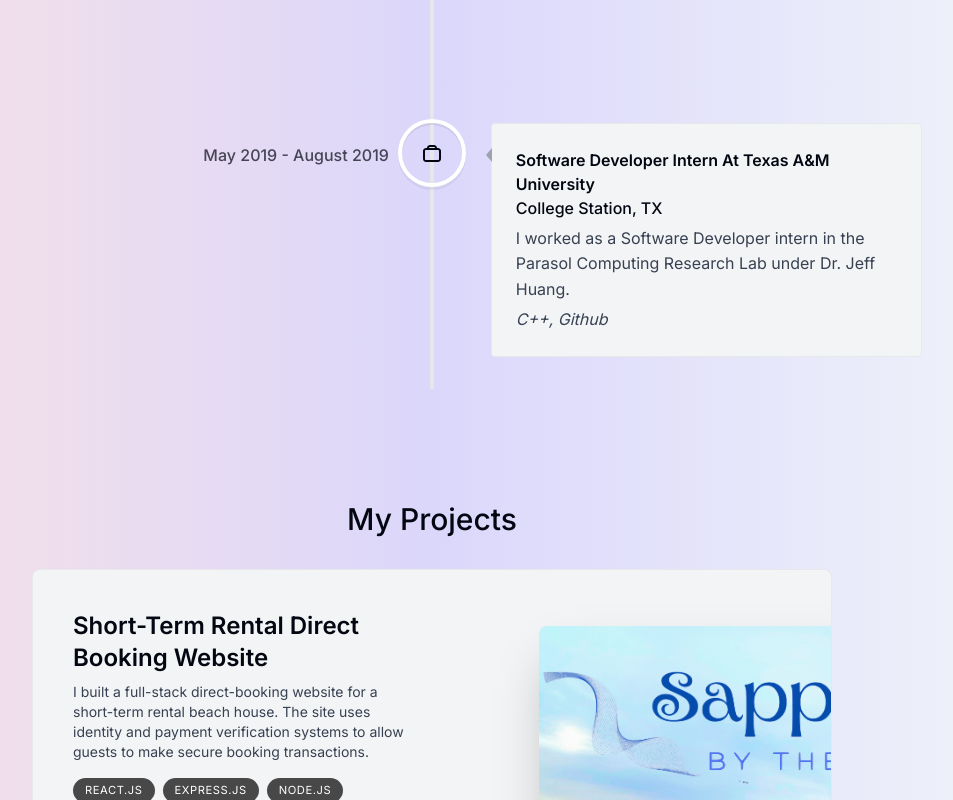
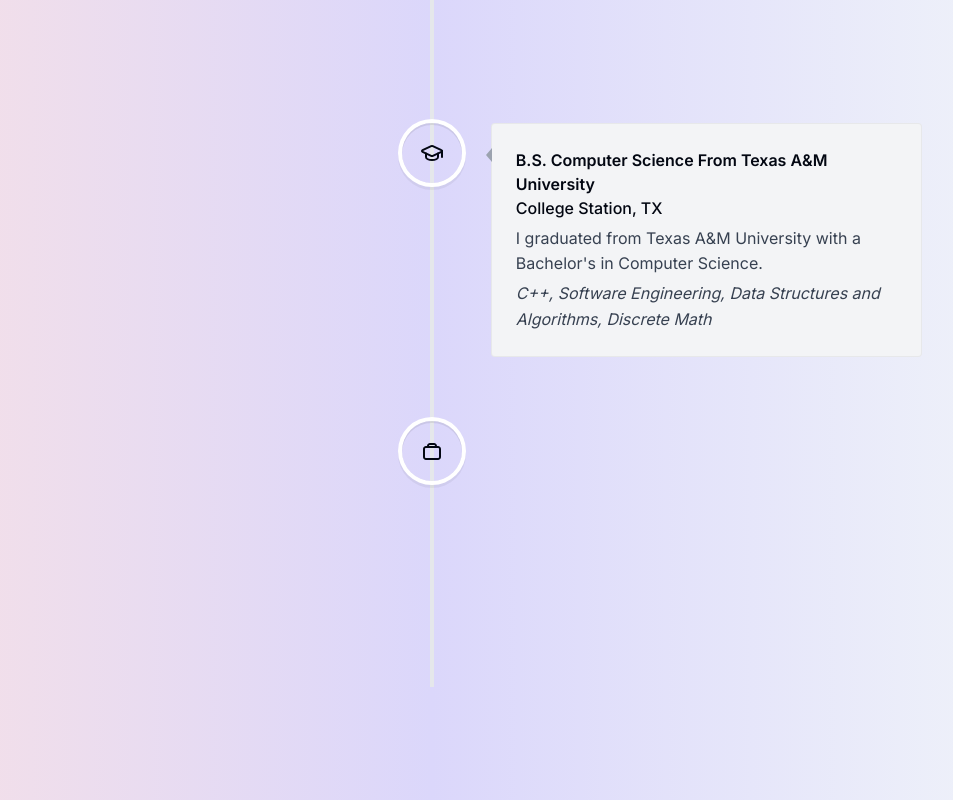
Before and after one commit to mattokc35/Portfolio-NextJS, a Next.js app: page / in a window 1280 px wide. Shown: the part 2200-3000 px from the top of the page, without its empty margins (208-1161 px from the left). Built offline with nearby package versions, Linux system fonts and the light colour scheme.

Commit message:
update education

```diff
--- a/lib/data.ts
+++ b/lib/data.ts
@@ -1,6 +1,7 @@
 import React from "react";
+import { CgWorkAlt } from "react-icons/cg";
 import { LuGraduationCap } from "react-icons/lu";
-import { CgWorkAlt } from "react-icons/cg";
+import helpDeskImg from "@/public/helpdesk.webp";
 import sapphireImg from "@/public/sapphirebythesea.png";
 import airbnbImg from "@/public/airbnblogo.png";
 
@@ -25,15 +26,6 @@
     name: "Skills",
     hash: "#skills",
   },
-  /*
-  {
-    name: "Contact",
-    hash: "#contact",
-  },
-  {
-    name: "Hobbies",
-    hash: "#hobbies",
-  },*/
 ] as const;
 
 export const experiencesData = [
@@ -64,6 +56,16 @@
       "Skills Used: Python, Machine Learning, Tensorflow, Deep Learning, React.js, Express.js, Node.js, SwaggerUI, Storybook.js, Docker, Kubernetes, MongoDB",
     icon: React.createElement(CgWorkAlt),
     date: "May 2021 - August 2021",
+  },
+  {
+    title: "B.S. Computer Science from Texas A&M University",
+    location: "College Station, TX",
+    description:
+      "I graduated from Texas A&M University with a Bachelor's in Computer Science.",
+    skillsUsed:
+      "C++, Software Engineering, Data Structures and Algorithms, Discrete Math",
+    icon: React.createElement(LuGraduationCap),
+    date: "",
   },
   {
     title: "Software Developer Intern at Texas A&M University",
@@ -113,7 +115,7 @@
       "Styled Components",
       "MVC",
     ],
-    imageUrl: airbnbImg,
+    imageUrl: helpDeskImg,
   },
 ] as const;
 
```
Also changed, not shown: components/intro.tsx (+0 -9 lines), public/helpdesk.webp (added).
